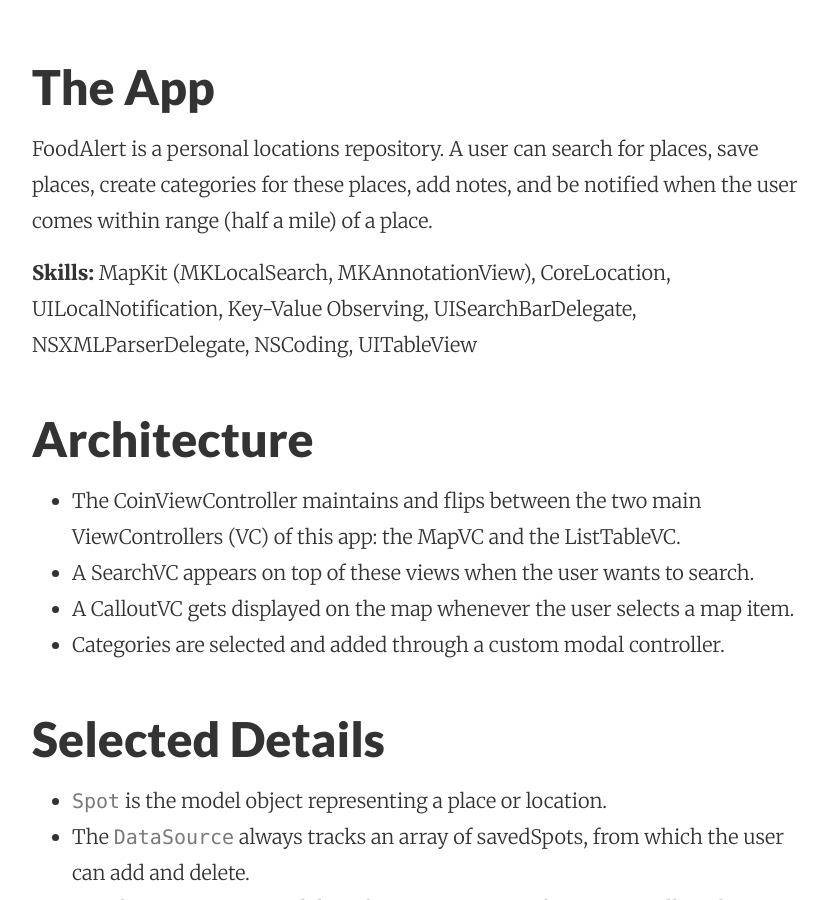
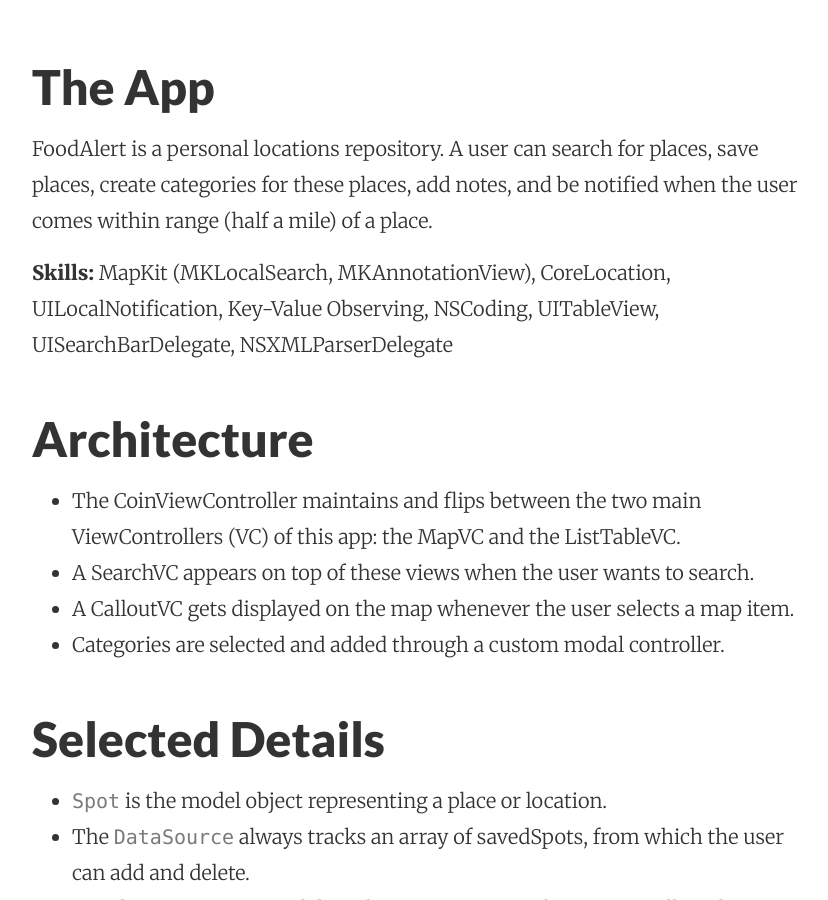
Before and after one commit to drjackl/drjackl.github.io, a Jekyll site: the page built from _posts/2016-05-19-foodalert.markdown, in a window 1280 px wide and 900 px high, scrolled down 851 px. Shown: the whole window, without its empty margins (224-1052 px from the left). Built offline with Jekyll 4.4.1, drawn with Linux system fonts in a browser that asks for light colours.

```diff
--- a/_posts/2016-05-19-foodalert.markdown
+++ b/_posts/2016-05-19-foodalert.markdown
@@ -8,7 +8,7 @@ layout: post
 ## The App
 FoodAlert is a personal locations repository. A user can search for places, save places, create categories for these places, add notes, and be notified when the user comes within range (half a mile) of a place.
 
-**Skills:** MapKit (MKLocalSearch, MKAnnotationView), CoreLocation, UILocalNotification, Key-Value Observing, UISearchBarDelegate, NSXMLParserDelegate, NSCoding, UITableView
+**Skills:** MapKit (MKLocalSearch, MKAnnotationView), CoreLocation, UILocalNotification, Key-Value Observing,  NSCoding, UITableView, UISearchBarDelegate, NSXMLParserDelegate
 
 ## Architecture
 - The CoinViewController maintains and flips between the two main ViewControllers (VC) of this app: the MapVC and the ListTableVC.
```
